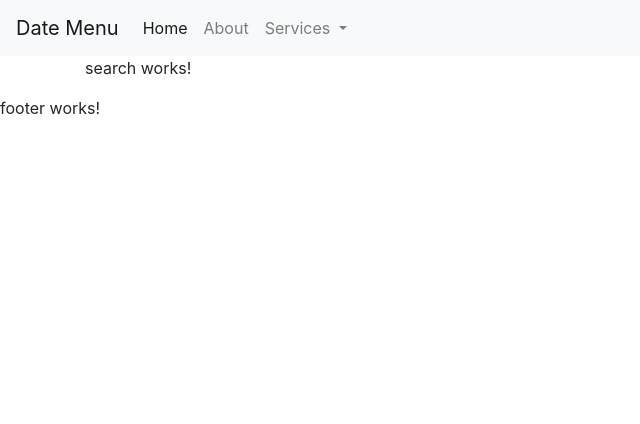
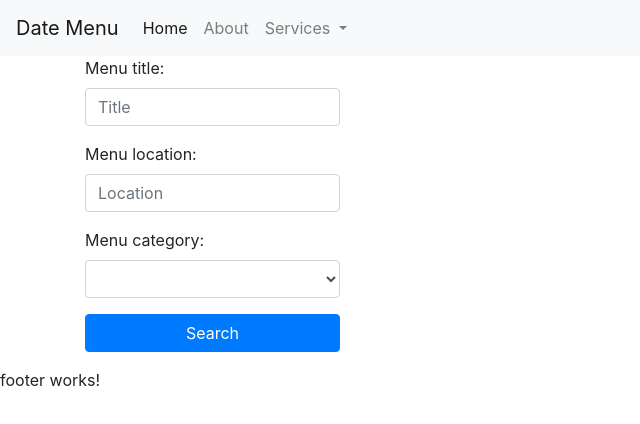
Before and after one commit to korpikoodari/menudating, an Angular app: page / in a window 1280 px wide. Shown: the top 424 px of the page, without its empty margins (0-640 px from the left). Built offline with nearby package versions, Linux system fonts and the light colour scheme.

Commit message:
adding menu search input fields

```diff
--- a/src/app/search/search.component.html
+++ b/src/app/search/search.component.html
@@ -1,3 +1,22 @@
-<p>
-  search works!
-</p>
+<form name="searchForm">
+<div class="form-group">
+<label for="menuTitle">Menu title:</label>
+<input type="text" id="menuTitle"
+placeholder="Title" class="form-control">
+</div>
+<div class="form-group">
+<label for="menuLocation">Menu  location:</label>
+<input id="menuLocation"
+name="menuLocation"
+type="text"
+placeholder="Location" class="form-control">
+</div>
+<div class="form-group">
+<label for="menuCategory">Menu category:</label>
+<select id="menuCategory" class="form-control"></select>
+</div>
+<div class="form-group">
+<button type="submit"
+class="btn btn-primary btn-block">Search</button>
+</div>
+</form>
```
